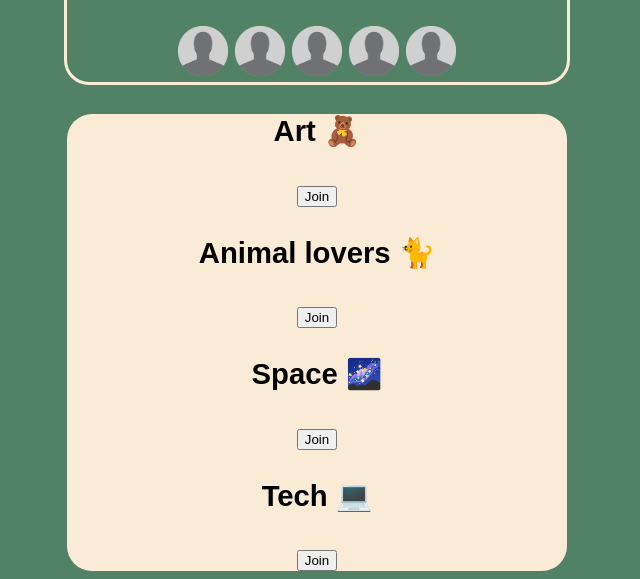
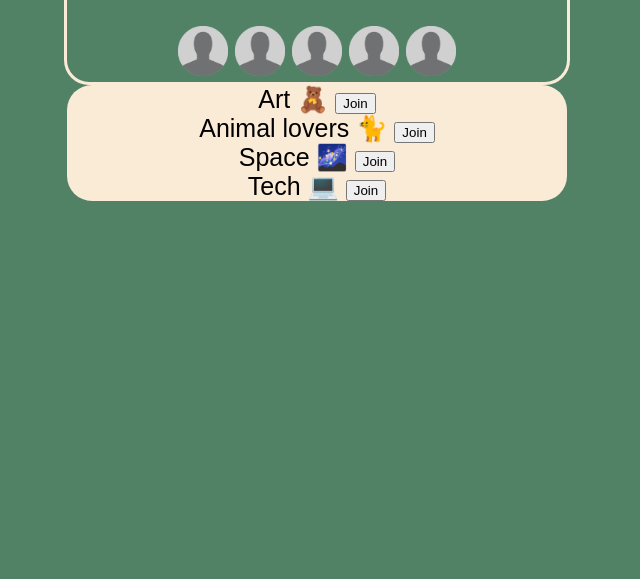
Before and after one commit to magalyrodriguez1/Magalyrodriguez1.github.ioh, a plain HTML site: page search.html in a window 1280 px wide. Shown: the part 272-851 px from the top of the page, without its empty margins (323-963 px from the left). After the commit the page ends 800 px from the top, so only its background shows below. Drawn offline with Linux system fonts and the light colour scheme.

```diff
--- a/search.html
+++ b/search.html
@@ -51,16 +51,22 @@
 </div>
 
 <div id="community">
-<h3> Art &#129528</h3>
+    <!--used span instead of <p> because wanted the "join" button to be
+        next to the topic. then <br> was added so the different communities
+    could be separate.-->
+<span> Art &#129528</span>
 <input type="submit" value="Join">
+<br>
 
-<h3> Animal lovers &#128008</h3>
+<span> Animal lovers &#128008</span>
 <input type="submit" value="Join">
+<br>
 
-<h3> Space &#127756</h3>
+<span> Space &#127756</span>
 <input type="submit" value="Join">
+<br>
 
-<h3> Tech &#128187</h3>
+<span> Tech &#128187</span>
 <input type="submit" value="Join">
 </div>
 
```
Also changed, not shown: profile.html (+5 -2 lines).
